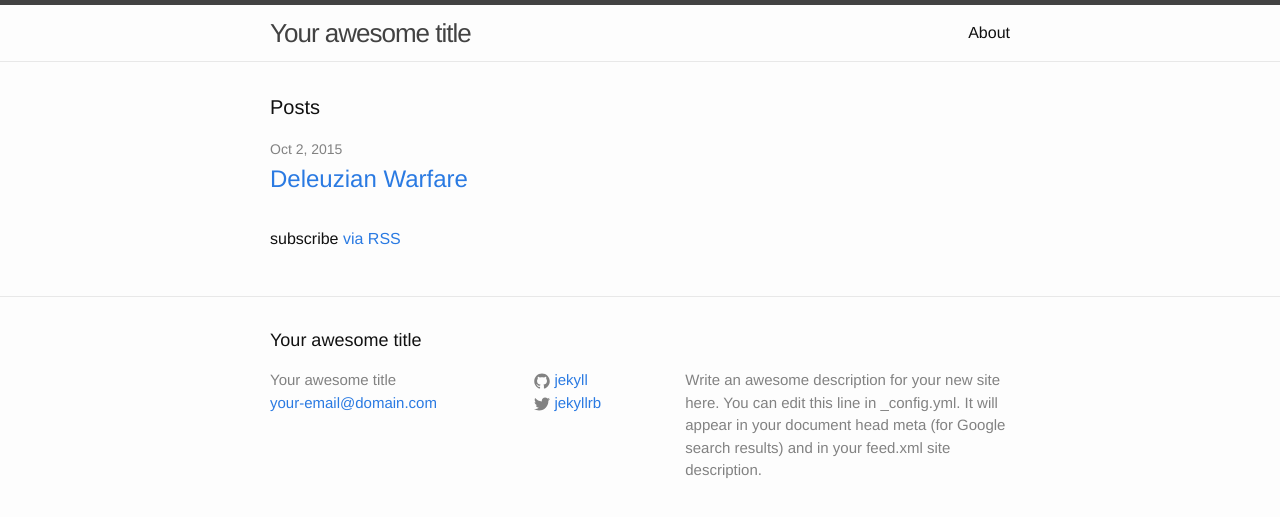
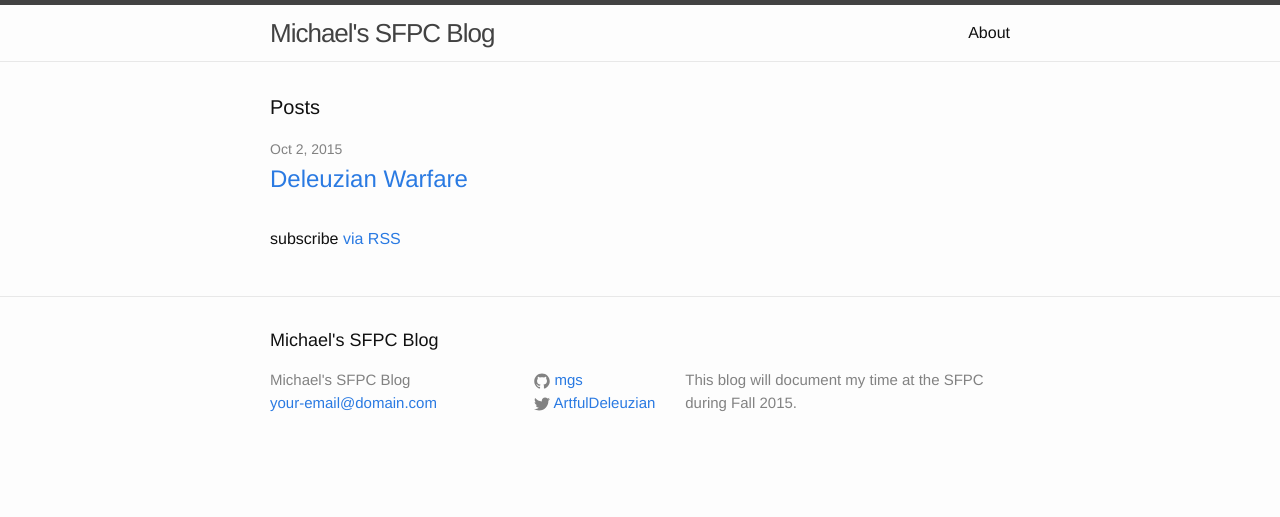
Before and after one commit to mgs/mgs.github.io, a Jekyll site: the page built from index.html, in a window 1280 px wide. Shown: the top 517 px of the page. Built offline with Jekyll 4.4.1, drawn with Linux system fonts in a browser that asks for light colours.

Commit message:
Added config information.

```diff
--- a/_config.yml
+++ b/_config.yml
@@ -1,14 +1,12 @@
 # Site settings
-title: Your awesome title
+title: Michael's SFPC Blog
 email: your-email@domain.com
 description: > # this means to ignore newlines until "baseurl:"
-  Write an awesome description for your new site here. You can edit this
-  line in _config.yml. It will appear in your document head meta (for
-  Google search results) and in your feed.xml site description.
+    This blog will document my time at the SFPC during Fall 2015.
 baseurl: "" # the subpath of your site, e.g. /blog/
-url: "http://yourdomain.com" # the base hostname & protocol for your site
-twitter_username: jekyllrb
-github_username:  jekyll
+url: "http://mgs.github.io" # the base hostname & protocol for your site
+twitter_username: ArtfulDeleuzian
+github_username:  mgs
 
 # Build settings
 markdown: kramdown
```
